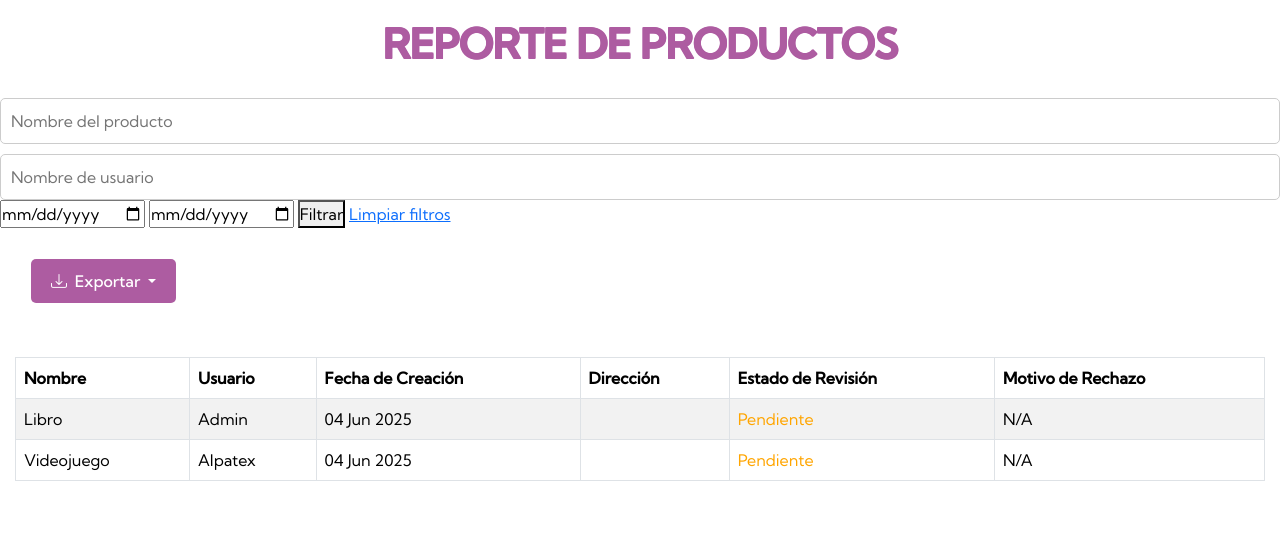
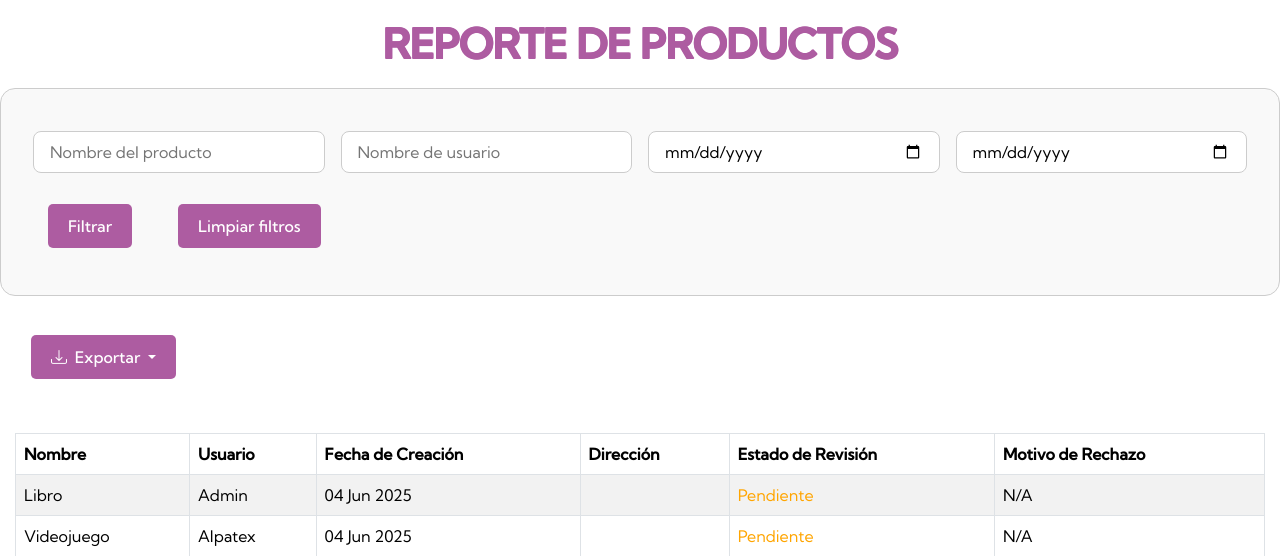
Before and after one commit to Karol3Navarro/Alpatex, a Django app: page /admin_dashboard/reporte_productos/ in a window 1280 px wide. Shown: the part 176-732 px from the top of the page. Run offline with Django 5.2, Linux system fonts and the light colour scheme; a user stored in the database is signed in; data comes from the database, SQL or seed files in the repository; data that the repository does not hold is empty; some libraries are stand-ins or nearby versions.

Commit message:
reporte de producto filtro con diseño

```diff
--- a/admin_alpatex/templates/admin_alpatex/reporte_productos.html
+++ b/admin_alpatex/templates/admin_alpatex/reporte_productos.html
@@ -4,14 +4,23 @@
   <h1 class="prod-dest">Reporte de Productos</h1>
 
   <!-- Filtros -->
-  <form method="get" action="{% url 'reporte_productos' %}">
+  <form method="get" action="{% url 'reporte_productos' %}" class="filtro-report">
+    <div class="filtro-report-grupo">
       <input type="text" name="nombre" placeholder="Nombre del producto" value="{{ request.GET.nombre }}">
       <input type="text" name="usuario" placeholder="Nombre de usuario" value="{{ request.GET.usuario }}">
       <input type="date" name="fecha_inicio" value="{{ request.GET.fecha_inicio }}">
       <input type="date" name="fecha_fin" value="{{ request.GET.fecha_fin }}">
-    <button type="submit">Filtrar</button>
-    <a href="{% url 'reporte_productos' %}">Limpiar filtros</a>
+    </div>
+
+    <div class="report-btns">
+      <button type="submit" class="btn">Filtrar</button>
+
+      <a href="{% url 'reporte_productos' %}" class="btn limpiar-filtros">Limpiar filtros</a>
+
+    </div>
+
   </form>
+
   <div class="dropdown my-3 ms-3">
     <button class="btn btn-outline-primary dropdown-toggle" type="button" data-bs-toggle="dropdown" aria-expanded="false">
       <i class="bi bi-download me-1"></i> Exportar
--- a/index/static/css/style.css
+++ b/index/static/css/style.css
@@ -305,6 +305,7 @@ body {
 input[type="text"],
 input[type="password"],
 input[type="email"],
+input[type="date"],
 .form-control,
 select {
     border: 1px solid #ccc;
@@ -1089,3 +1090,29 @@ footer{
 .filtros-user-admin button {
     margin-top: 26px;
 }
+
+/* REPORTE DE PRODUCTOS */
+.filtro-report{
+    padding: 2rem;
+    margin-bottom: 1.5rem;
+    background-color: #f9f9f9;
+    border-radius: 15px;
+    border: 1px solid #ccc;
+}
+.filtro-report-grupo{
+    display: flex;
+    gap: 1rem;
+    margin-bottom: 1rem;
+}
+.filtro-report-grupo input[type="text"],
+.filtro-report-grupo input[type="date"]{
+    flex: 1;
+    padding: 0.5rem 1rem;
+    border-radius: 8px;
+    font-size: 1rem;
+    min-width: 200px;
+}
+.report-btns{
+    display: flex;
+    gap: 1rem;
+}
```
Lines whose indentation alone changed are shown as unchanged.
